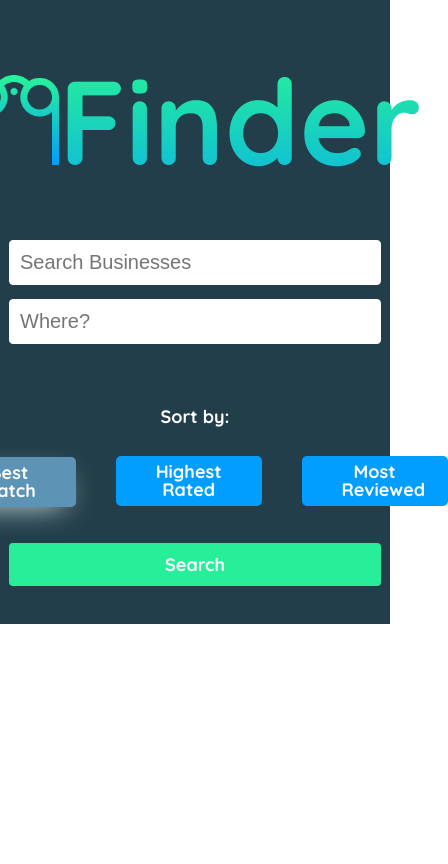
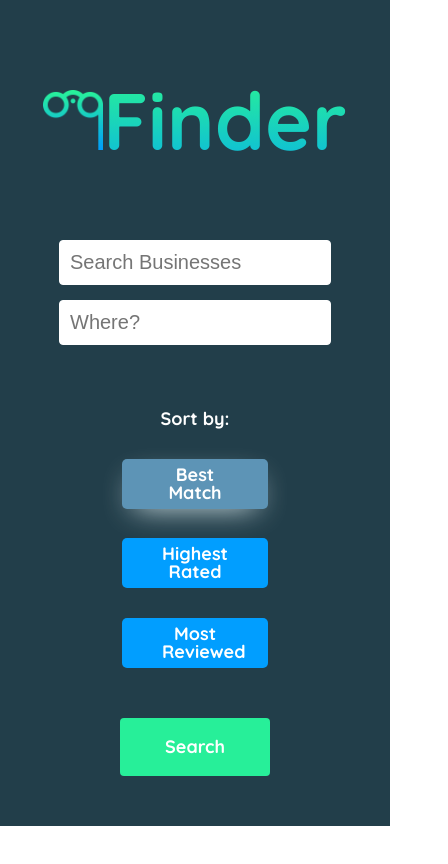
Before and after one commit to agnxr/ravenous, a React (Create React App) app: page / in a window 390 px wide. Shown: the top 864 px of the page, 448 px wide, since content can reach past the window. Built offline with nearby package versions, Linux system fonts and the light colour scheme.

Commit message:
add scrollable anchor

```diff
--- a/package.json
+++ b/package.json
@@ -6,6 +6,7 @@
     "react": "^16.8.6",
     "react-dom": "^16.8.6",
     "react-scripts": "3.0.0",
+    "react-scrollable-anchor": "^0.6.1",
     "whatwg-fetch": "^3.0.0"
   },
   "scripts": {
--- a/src/App.css
+++ b/src/App.css
@@ -27,3 +27,14 @@ body {
 .hero img {
   height: 90px;
 }
+
+@media (max-width: 1199.98px) {
+
+  .hero h1 {
+    font-size: 80px;
+  }
+
+  .hero img {
+    height: 60px;
+  }
+ }
--- a/src/components/SearchBar/SearchBar.css
+++ b/src/components/SearchBar/SearchBar.css
@@ -11,6 +11,36 @@
 .SearchBar p {
   margin-bottom: 30px;
   font-weight: bold;
+}
+
+.SearchBar-fields {
+  display: flex;
+  justify-content: center;
+  margin-bottom: 50px;
+}
+
+.SearchBar-fields input {
+  width: 350px;
+  padding: 10px;
+  margin-right: 40px;
+  border: 1px solid #fff;
+  border-radius: 4px;
+  font-size: 20px;
+}
+
+@media screen and (min-width: 578px) and (max-width: 991.98px) {
+  .SearchBar-fields input {
+    width: 240px;
+  }
+}
+
+.SearchBar-fields input:focus {
+  background-color: #0EBDD8;
+  color: #fff;
+}
+
+.SearchBar-fields input:last-child {
+  margin-right: 0;
 }
 
 .SearchBar-sort-options ul {
@@ -45,55 +75,30 @@
   background-color:	rgb(93, 148, 182);
 }
 
-  .SearchBar-fields {
+.SearchBar-submit {
   display: flex;
   justify-content: center;
-    margin-bottom: 50px;
-  }
-
-  .SearchBar-fields input {
-    width: 350px;
+  width: 500px;
+  align-self: center;
+  background-color:	#27EF99;
+  border-radius: 4px;
   padding: 10px;
-    margin-right: 40px;
-    border: 1px solid #fff;
-    border-radius: 4px;
-    font-size: 20px;
-  }
-
-  .SearchBar-fields input:focus {
-    background-color: #0EBDD8;
-    color: #fff;
-  }
-
-  .SearchBar-fields input:last-child {
-    margin-right: 0;
-  }
-
-  .SearchBar-submit {
-    text-align: center;
+  transition: background-color .5s;
 }
 
 .SearchBar-submit a {
-    border-radius: 4px;
-    padding: 10px 40%;
   text-decoration: none;
-    background-color:	#27EF99;
   color: #ffffff;
   font-weight: 600;
-    transition: background-color .5s;
 }
 
-  .SearchBar-submit a:hover {
+.SearchBar-submit:hover {
   cursor: pointer;
   background-color: rgb(29, 143, 93);
 }
 
-  @media only screen and (max-width: 560px) {
 
-    .SearchBar-sort-options ul {
-      margin-left: 2rem;
-      margin-right: 2rem;
-    }
+  @media only screen and (max-width: 576px) {
 
     .SearchBar-fields {
       flex-direction: column;
@@ -102,6 +107,22 @@
 
     .SearchBar-fields input {
       margin-right: 0;
-      margin-bottom: .86rem;
+      margin-bottom: 15px;
+      width: 250px;
+    }
+
+    .SearchBar-sort-options ul {
+      flex-direction: column;
+      align-items: center;
+      margin-bottom: 20px;
+    }
+
+    .SearchBar-sort-options li {
+      margin-bottom: 30px;
+    }
+
+    .SearchBar-submit {
+      width: 110px;
+      padding: 20px;
     }
   }
--- a/src/components/SearchBar/SearchBar.js
+++ b/src/components/SearchBar/SearchBar.js
@@ -74,7 +74,7 @@ class SearchBar extends React.Component {
                     </ul>
                 </div>
                 <div className="SearchBar-submit">
-                    <a href="www.#.com" onClick={this.handleSearch}>Search</a>
+                    <a href="#list" onClick={this.handleSearch}>Search</a>
                 </div>
             </div>
         );
```
Also changed, not shown: 1 other file (tests, documents, lock files or other folders). Lines whose indentation alone changed are shown as unchanged.
